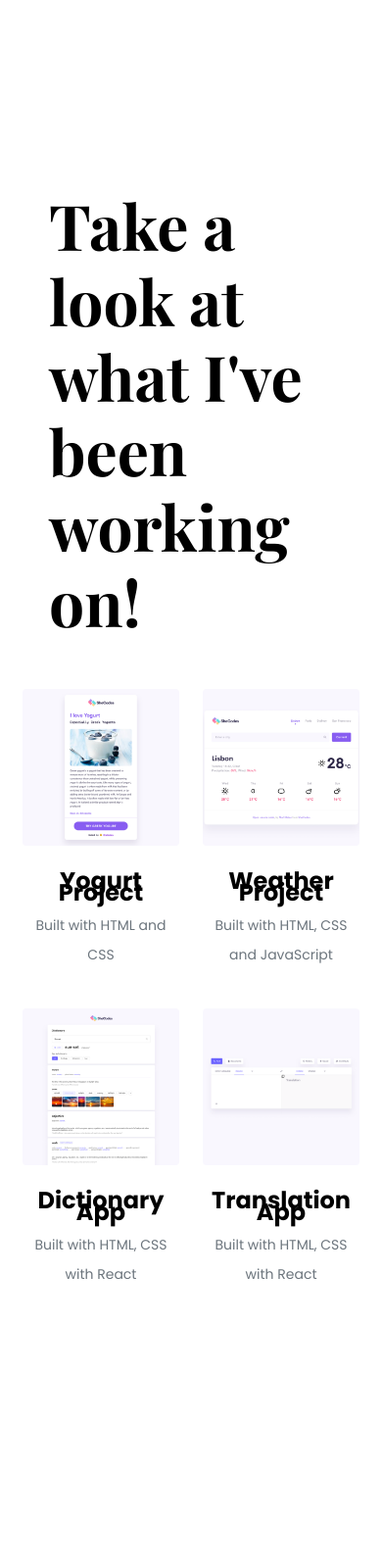
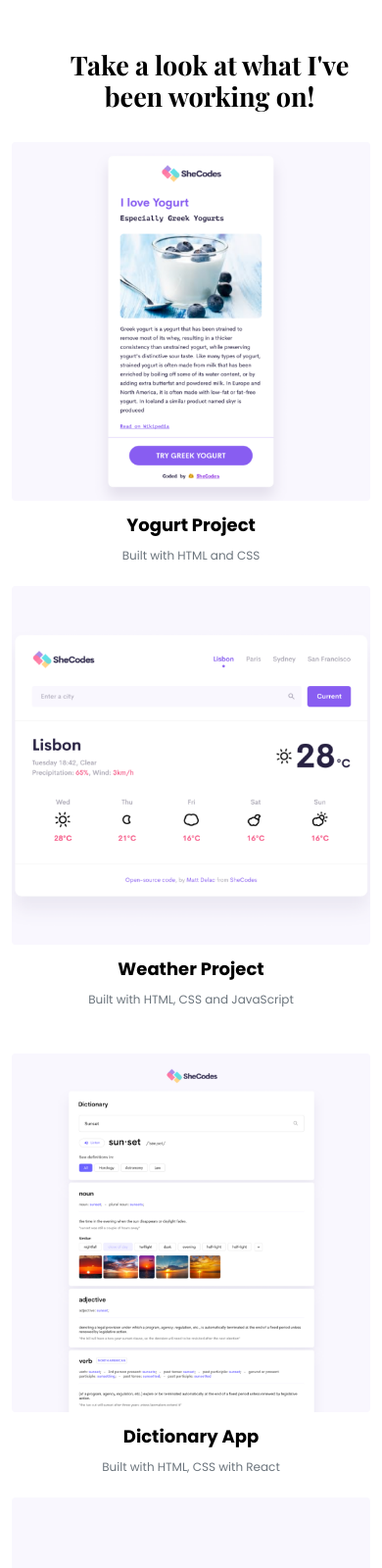
Before and after one commit to Niki313/responsive-week5-lesson3, a plain HTML site: page index.html in a window 390 px wide. Shown: the top 1600 px of the page at 98% size. Before the commit the page ends 1555 px from the top, so only its background shows below. Drawn offline with nearby package versions, Linux system fonts and the light colour scheme; a web font is replaced by a local one.

Commit message:
website customization for different screen sizes

```diff
--- a/index.html
+++ b/index.html
@@ -45,8 +45,8 @@
 
         <div class="photo-works">
             <div class="row mb-4">
-                <div class="col-6">
-                    <img src="img/yogurt.png" alt="yogurt image" class="block-image img-fluid"/>
+                <div class="container-image col-6">
+                    <img src="img/yogurt.png" alt="yogurt image" class="img-fluid"/>
                     <div class="text">
                         <h4>
                             Yogurt Project
@@ -56,8 +56,8 @@
                         </p>
                     </div>
                 </div>
-                <div class="col-6">
-                    <img src="img/weather.png" alt="weather image" class="block-image img-fluid"/>
+                <div class="container-image col-6">
+                    <img src="img/weather.png" alt="weather image" class="img-fluid"/>
                     <div class="text">
                         <h4>
                             Weather Project
@@ -69,8 +69,8 @@
                 </div>
             </div>
             <div class="row mb-4">
-                <div class="col-6">
-                    <img src="img/dictionary.png" alt="dictionary image" class="block-image img-fluid"/>
+                <div class="container-image col-6">
+                    <img src="img/dictionary.png" alt="dictionary image" class="img-fluid"/>
                     <div class="text">
                         <h4>
                             Dictionary App
@@ -82,7 +82,7 @@
 
                 </div>
                 <div class="finish-row col-6">
-                    <img src="img/translation.png" alt="translation image" class="block-image img-fluid"/>
+                    <img src="img/translation.png" alt="translation image" class="img-fluid"/>
                     <div class="text">
                         <h4>
                             Translation App
--- a/style.css
+++ b/style.css
@@ -4,19 +4,15 @@
     --first-color: black;
     --second-color:#6c757d;
 }
-
-
 .container{
     width: 100%;
     margin: 0 auto;
 }
-
 .header{
     width: 100%;
     text-align: left;
     margin: 192px 0 50px 0;
     padding-left: 38px;
-
 }
 .photo-works{
     width: 94%;
@@ -28,15 +24,12 @@
     font-weight: bold;
     color: var(--first-color);
     font-family: var(--first-font);
-
 }
 .row{
     margin: 0 auto;
 }
-
 h4, p{
 text-align: center;
-
 }
 .row h4{
     font-size: 24px;
@@ -46,11 +39,9 @@ text-align: center;
     font-family: var(--second-font);
     margin-bottom:12px;
 }
-
-.block-image{
+img{
     border-radius: 4px;
 }
-
 .row p{
     font-size: 14px;
     font-weight: normal;
@@ -64,3 +55,58 @@ text-align: center;
 .finish-row{
     margin-bottom: 200px;
 }
+
+
+/* for a small screens */
+
+@media (max-width: 800px){
+.header{
+    text-align: center;
+    margin: 50px 0 30px 0;
+}
+.photo-works{
+    width: 100%;
+}
+.header h1{
+    font-size: 27px;
+}
+.row h4{
+    font-size: 18px;
+}
+.row p{
+    font-size: 12px;}
+.text{
+    margin-top: 20px;
+}
+.finish-row{
+    margin-bottom: 50px;
+}
+.container-image, .finish-row{
+    width: 100% !important;
+}
+}
+
+/* for a middle screens */
+@media (min-width: 801px) and (max-width: 1100px){
+    .header{
+        text-align: center;
+        margin: 100px 0 70px 0;
+    }
+    .photo-works{
+        width: 100%;
+    }
+    .header h1{
+        font-size: 47px;
+    }
+
+    .text{
+        margin: 40px 0;
+
+    }
+    .finish-row{
+        margin-bottom: 100px;
+    }
+    .container-image, .finish-row{
+        width: 100% !important;
+    }
+    }
```
